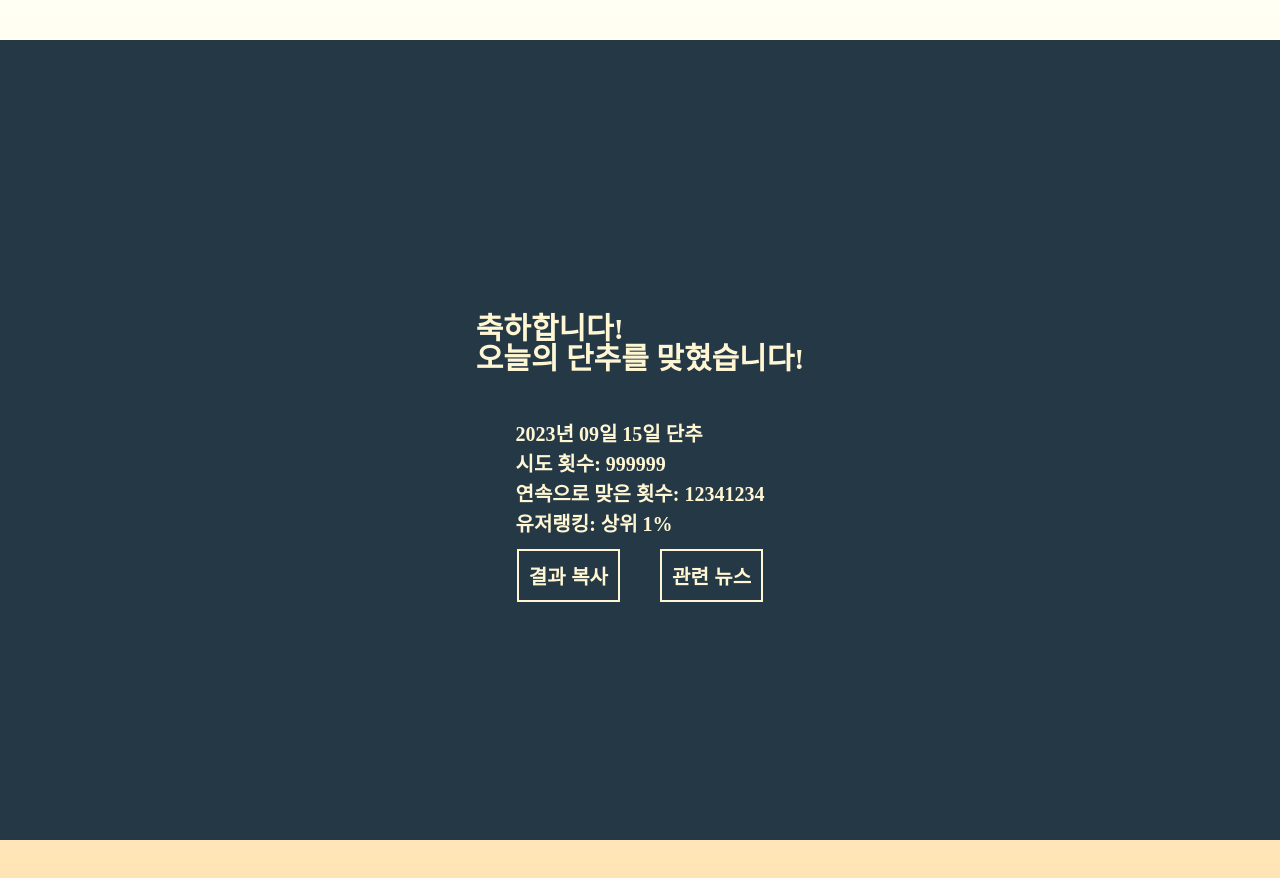
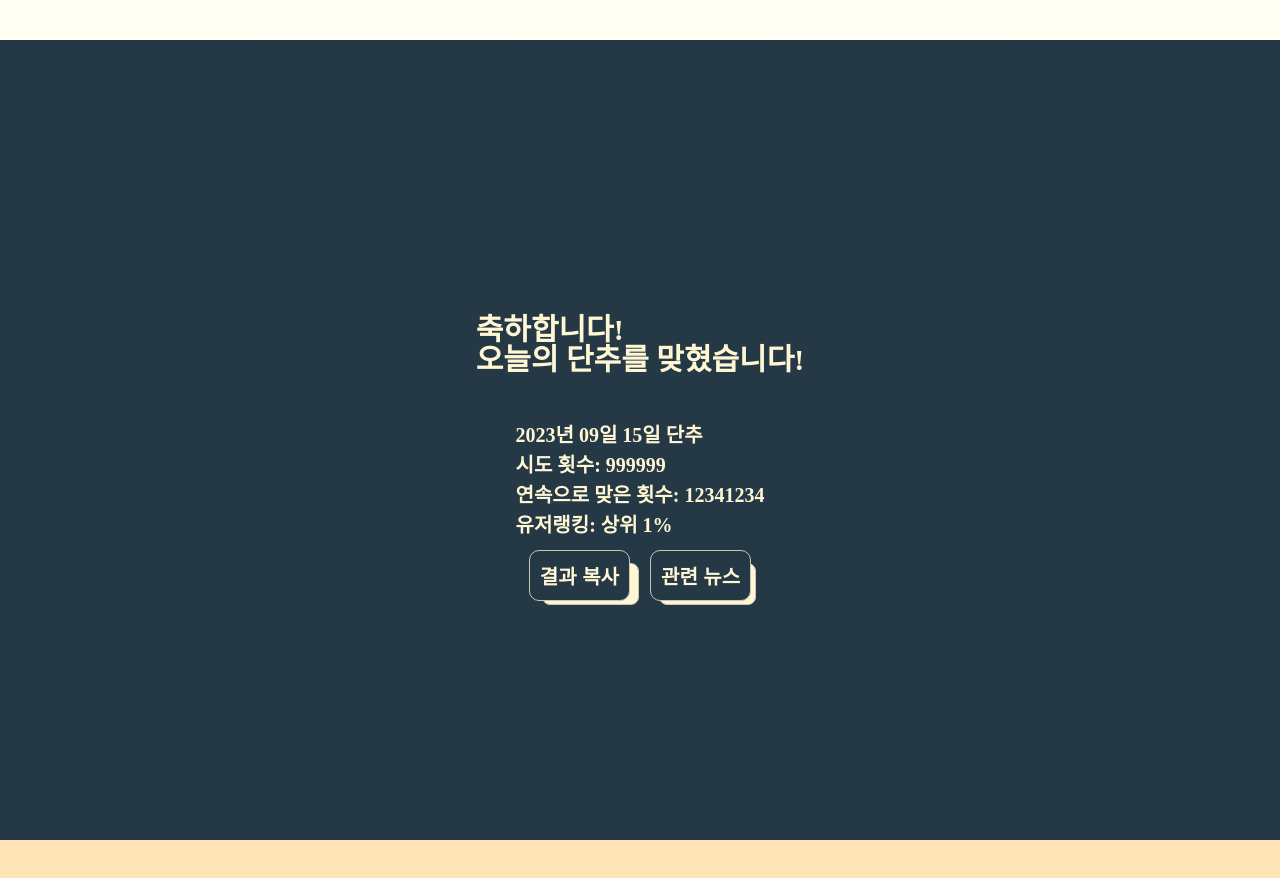
Before and after one commit to team-hca/danchu, a React (Create React App) app in the folder frontend/frontapp/: page /congrat in a window 1280 px wide. Built offline with nearby package versions, Linux system fonts and the light colour scheme.

Commit message:
💄 style: 버튼에 그림자 추가

```diff
--- a/frontend/frontapp/src/components/CongratModal.jsx
+++ b/frontend/frontapp/src/components/CongratModal.jsx
@@ -50,34 +50,43 @@ const DanchuRank = styled.div`
   margin: 10px 0px 10px 0px;
 `
 
-const ResultCopyButton = styled.button`
+const CongratContentButton = styled.button`
   position: relative;
-  background: none;
-  border: 2px solid #FFF7D4;
+  background: #253846;
+  border: 1px solid #C9C7B1;
   cursor: pointer;
   color: #FFF7D4;
   font-size: 20px;
   font-weight: bold;
   padding: 10px;
-  margin: 5px 20px;
+  margin: 5px 10px;
+  border-radius: 10px;
+  z-index: 1;
 `
+const ButtonOverlayRectangle = styled.div`
+  position: absolute;
+  bottom: 1px;
+  width: 95px;
+  height: 40px;
+  background-color: #FFF7D4;
+  border: 1px solid #C9C7B1;
+  border-radius: 8px;
+  z-index: 0;
+`;
 
-const RelatedNewsButton = styled.button`
-  position: relative;
-  background: none;
-  border: 2px solid #FFF7D4;
-  cursor: pointer;
-  color: #FFF7D4;
-  font-size: 20px;
-  font-weight: bold;
-  padding: 10px;
-  margin: 5px 20px;
-`
+const CopyButtonOverlayRectangle = styled(ButtonOverlayRectangle)`
+  right: 122px;
+`;
+
+const NewsButtonOverlayRectangle = styled(ButtonOverlayRectangle)`
+  right: 5px;
+`;
 
 const ButtonContainer = styled.div`
   display: flex;
   justify-content: space-between;
-  max-width: 300px; /* 버튼이 최대한 어떤 곳에서든 넘치지 않게 설정 */
+  max-width: 300px;
+  position: relative;
 `;
 
 const now = new Date();
@@ -114,8 +123,10 @@ export default function CongratModal() {
       </SuccessContent>
 
       <ButtonContainer>
-        <ResultCopyButton>결과 복사</ResultCopyButton>
-        <RelatedNewsButton>관련 뉴스</RelatedNewsButton>
+        <CongratContentButton>결과 복사</CongratContentButton>
+        <CopyButtonOverlayRectangle />
+        <CongratContentButton>관련 뉴스</CongratContentButton>
+        <NewsButtonOverlayRectangle />
       </ButtonContainer>
 
     </ModalContainer>
```
